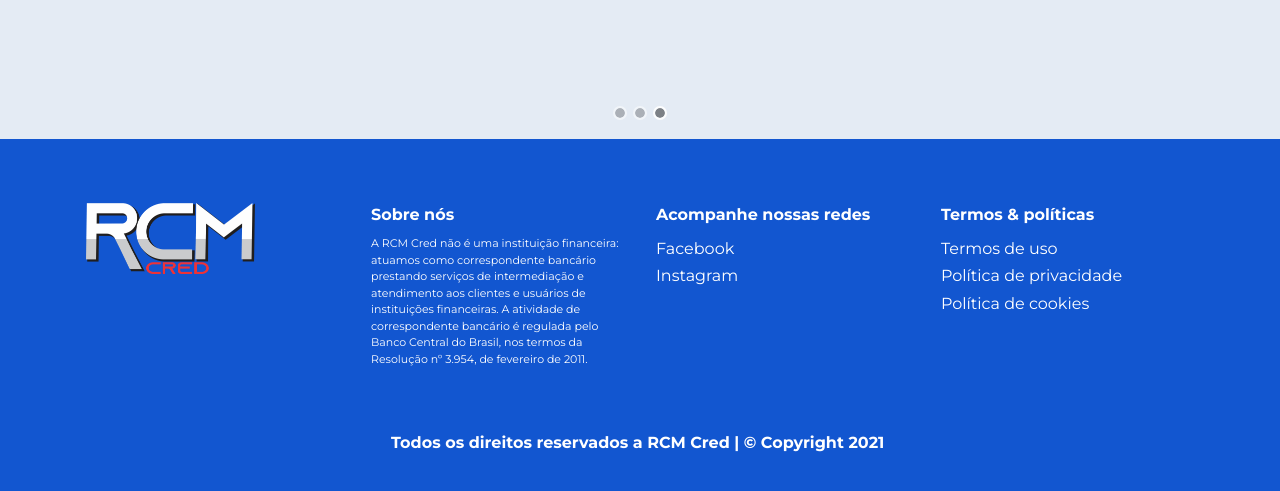
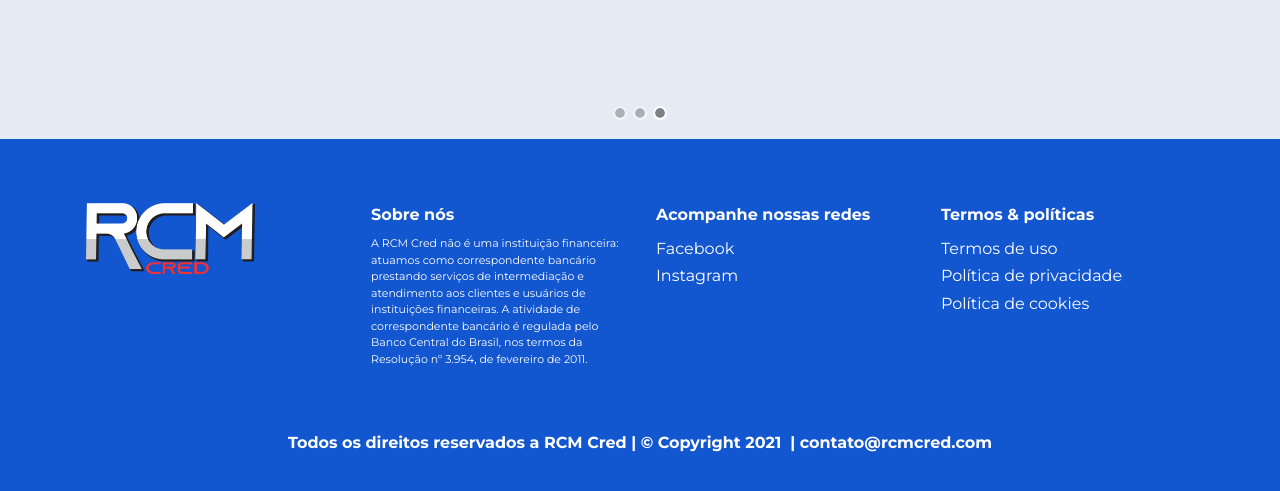
Before and after one commit to clientenogit/rcm, a plain HTML site: page simulacao.html in a window 1280 px wide. Shown: the part 3485-3976 px from the top of the page. Drawn offline with Linux system fonts and the light colour scheme; files whose address does not match are found by name.

Commit message:
Update simulacao.html

```diff
--- a/simulacao.html
+++ b/simulacao.html
@@ -913,7 +913,7 @@ content="Faça sua simulação agora mesmo a RCM Cred. Há mais de 2 anos é esp
                 </div>
                 <div class="col-12 mt-4">
                     <p class="mbr-text mb-0 mbr-fonts-style copyright align-center display-4"><strong>Todos os direitos
-                            reservados a RCM Cred | © Copyright 2021&nbsp;</strong></p>
+                            reservados a RCM Cred | © Copyright 2021&nbsp; | contato@rcmcred.com</strong></p>
                 </div>
             </div>
         </div>
```
